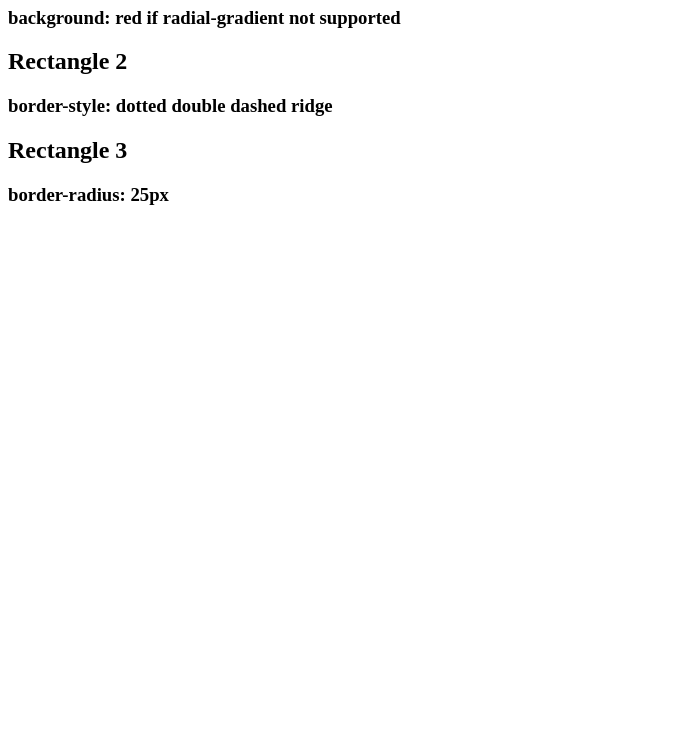
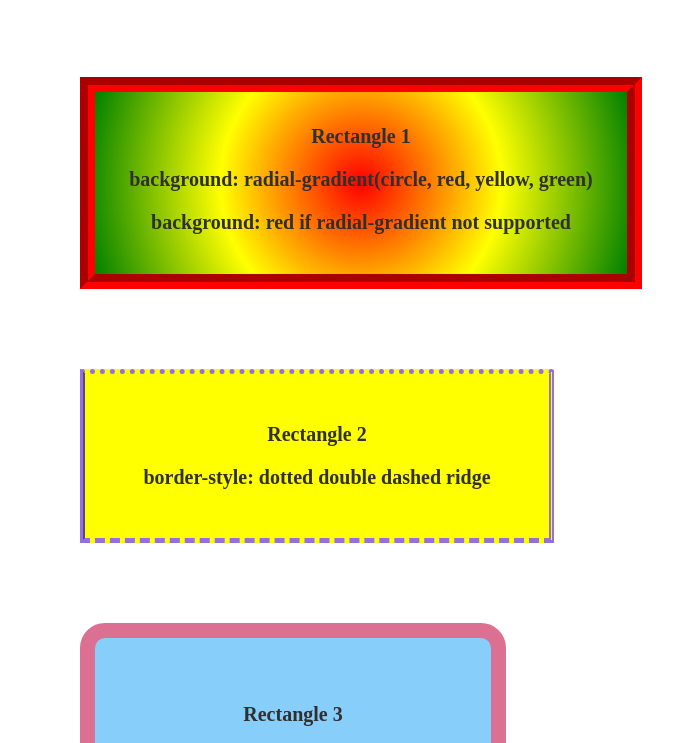
Before and after one commit to clsavino/Rectangle-Assignment, a plain HTML site: page index.html in a window 1280 px wide. Shown: the part 161-904 px from the top of the page, without its empty margins (0-697 px from the left). Before the commit the page ends 800 px from the top, so only its background shows below. Drawn offline with Linux system fonts and the light colour scheme.

Commit message:
update style.css

```diff
--- a/style.css
+++ b/style.css
@@ -1,39 +1,52 @@
-
-<!DOCTYPE html>
-<html>
-<!--
-  * Please see the included README.md file for license terms and conditions.
-  -->
-<head>
-    <title>Rectangle Assignment</title>
-    <meta http-equiv="Content-type" content="text/html; charset=utf-8">
-
-    <link rel="stylesheet"type="text/css"  href="css/style.css">
-</head>
-
-<body>
-
-    <h1> Basic Webpage with Rectangles</h1>
-
-    <div id="rect1">
-        <h2>Rectangle 1</h2>
-        <h3>background: radial-gradient(circle, red, yellow, green)</h3>
-        <h3>background: red if radial-gradient not supported<h3>
-    </div>
-
-    <div id="rect2">
-        <h2>Rectangle 2</h2>
-        <h3>border-style: dotted double dashed ridge</h3>
-
-
-    </div>
-
-    <div id='rect3'>
-        <h2>Rectangle 3</h2>
-        <h3>border-radius: 25px</h3>
-    </div>
-
-
-
-</body>
-</html>
+body {
+    margin:0;
+    display: block;
+}
+h1 {
+    color: darkblue;
+    text-align: left;
+    padding: 50px;
+}
+div {
+    text-align: center;
+    color: #888888;
+    display: block;
+}
+h2, h3 {
+    text-align: center;
+    color: #303030;
+    font-size: 20px;
+    font-weight: bold;
+}
+#rect1 {
+    height: 150px;
+    width: 500px;
+    margin: 5rem;
+    padding: 1rem;
+    border-style: groove;
+    border-color: red;
+    border-width: 15px;
+    background: red; /* for browsers that don't support gradient*/
+    background: radial-gradient(circle, red, yellow, green);
+}
+#rect2 {
+    height: 100px;
+    width: 400px;
+    margin: 5rem;
+    padding: 2rem;
+    border-style: dotted double dashed ridge;
+    border-color: mediumpurple;
+    border-width: 5px;
+    background: yellow;
+}
+#rect3 {
+    height:100px;
+    width: 300px;
+    margin: 5rem;
+    padding: 3rem;
+    border-style: solid;
+    border-color: palevioletred;
+    border-width: 15px;
+    border-radius: 25px;
+    background: lightskyblue;
+}
```
